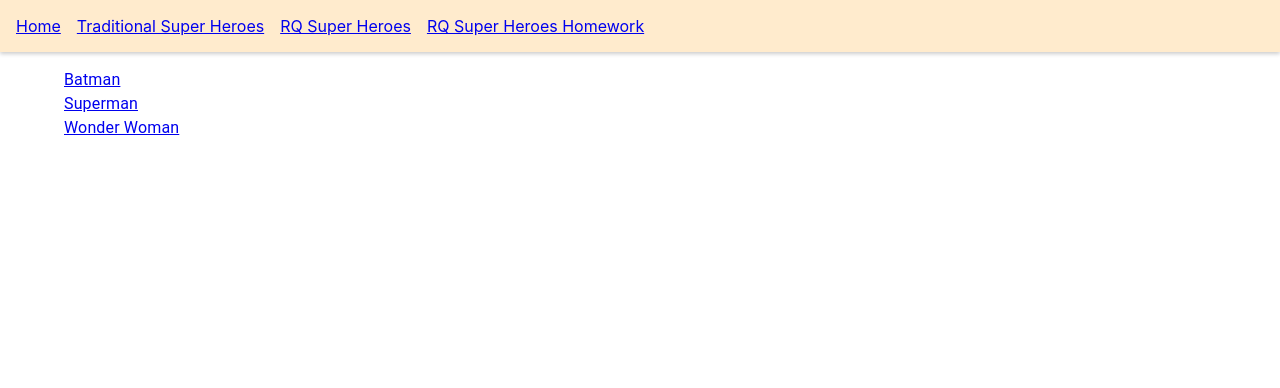
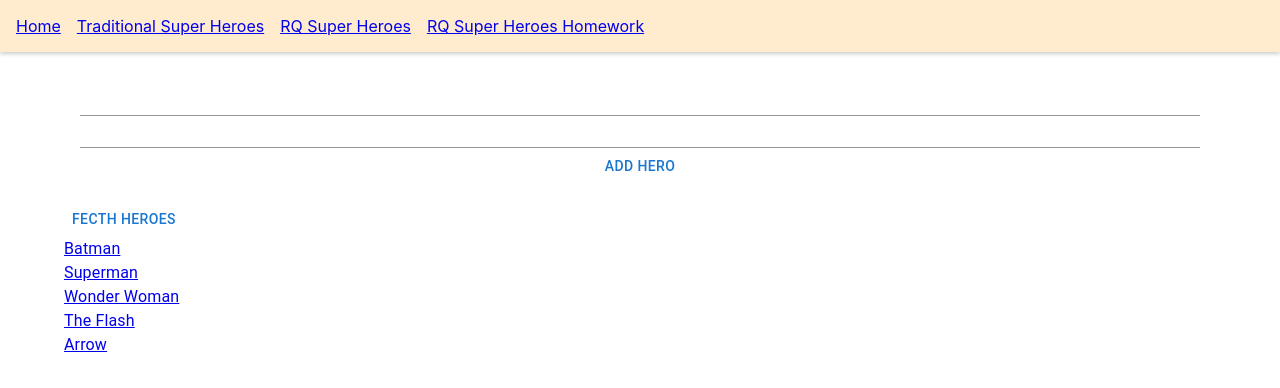
Before and after one commit to luisgcosta-runtimerev/React-Query-Tutorial, a React (Create React App) app: page /rq-super-heroes in a window 1280 px wide. Shown: the top 388 px of the page. Built offline with nearby package versions, Linux system fonts and the light colour scheme; data requests are answered from the project's data file.

Commit message:
Mutations

```diff
--- a/data/db.json
+++ b/data/db.json
@@ -14,6 +14,16 @@
       "id": 3,
       "name": "Wonder Woman",
       "alterEgo": "Princess Diana"
+    },
+    {
+      "name": "The Flash",
+      "alterEgo": "Barry Allen",
+      "id": 4
+    },
+    {
+      "name": "Arrow",
+      "alterEgo": "Oliver Queen",
+      "id": 5
     }
   ],
   "friends": [
@@ -39,7 +49,11 @@
   "channels": [
     {
       "id": "codevolution",
-      "courses": ["react", "vue", "angular"]
+      "courses": [
+        "react",
+        "vue",
+        "angular"
+      ]
     }
   ],
   "colors": [
--- a/src/components/RQSuperHeroesPage.js
+++ b/src/components/RQSuperHeroesPage.js
@@ -1,9 +1,15 @@
-import React from 'react';
-import { Container, Typography } from '@mui/material';
+import React, { useState } from 'react';
+import { Button, Container, Typography, Input, Box } from '@mui/material';
 import { Link } from 'react-router-dom';
-import { useSuperHeroesData } from '../hooks/useSuperHeroesData';
+import {
+  useSuperHeroesData,
+  useAddSuperHeroData
+} from '../hooks/useSuperHeroesData';
 
 export default function RQSuperHeroesPage() {
+  const [name, setName] = useState('');
+  const [alterEgo, setAlterEgo] = useState('');
+
   const onSuccess = (data) => {
     console.log('success', data);
   };
@@ -16,34 +22,55 @@ export default function RQSuperHeroesPage() {
   const { isLoading, data, isError, error, isFetching, refetch } =
     useSuperHeroesData(onSuccess, onError);
 
-  console.log({ isLoading, isFetching });
+  const {
+    mutate: addHero,
+    isLoading: addHeroLoading,
+    isError: addHeroisError,
+    error: addHeroError
+  } = useAddSuperHeroData();
 
-  if (isLoading || isFetching) {
+  const handleAddHeroClick = () => {
+    console.log({ name, alterEgo });
+    const hero = { name, alterEgo };
+    addHero(hero);
+  };
+
+  if (isLoading || isFetching || addHeroLoading) {
     return (
       <Container>
         <Typography>Loading...</Typography>
       </Container>
     );
   }
-  if (isError) {
+  if (isError || addHeroisError) {
     return (
       <Container>
-        <Typography>{error.message}</Typography>
+        <Typography>{error.message || addHeroError.message}</Typography>
       </Container>
     );
   }
 
   return (
     <Container>
-      {/* <Button onClick={refetch}>Fecth Heroes</Button> */}
+      <Box display="flex" flexDirection="column" padding={2}>
+        <Input
+          type="text"
+          value={name}
+          onChange={(e) => setName(e.target.value)}
+        />
+        <Input
+          type="text"
+          value={alterEgo}
+          onChange={(e) => setAlterEgo(e.target.value)}
+        />
+        <Button onClick={handleAddHeroClick}>Add Hero</Button>
+      </Box>
+      <Button onClick={refetch}>Fecth Heroes</Button>
       {data?.data.map((hero) => (
         <Typography key={hero.id}>
           <Link to={`/rq-super-heroes/${hero.id}`}> {hero.name}</Link>
         </Typography>
       ))}
-      {/* {data.map((heroName) => (
-        <Typography key={heroName.id}> {heroName.name}</Typography>
-      ))} */}
     </Container>
   );
 }
--- a/src/hooks/useSuperHeroesData.js
+++ b/src/hooks/useSuperHeroesData.js
@@ -1,7 +1,10 @@
-import { useQuery } from 'react-query';
+import { useQuery, useMutation } from 'react-query';
 import axios from 'axios';
 
 const fetchSuperHeroes = () => axios.get('http://localhost:8000/superheroes');
+
+const addSuperHero = (hero) =>
+  axios.post('http://localhost:8000/superheroes', hero);
 
 // eslint-disable-next-line import/prefer-default-export
 export const useSuperHeroesData = (onSuccess, onError, config) =>
@@ -27,3 +30,5 @@ export const useSuperHeroesData = (onSuccess, onError, config) =>
       return superHeroNames;
     } */
   });
+
+export const useAddSuperHeroData = () => useMutation(addSuperHero);
```
